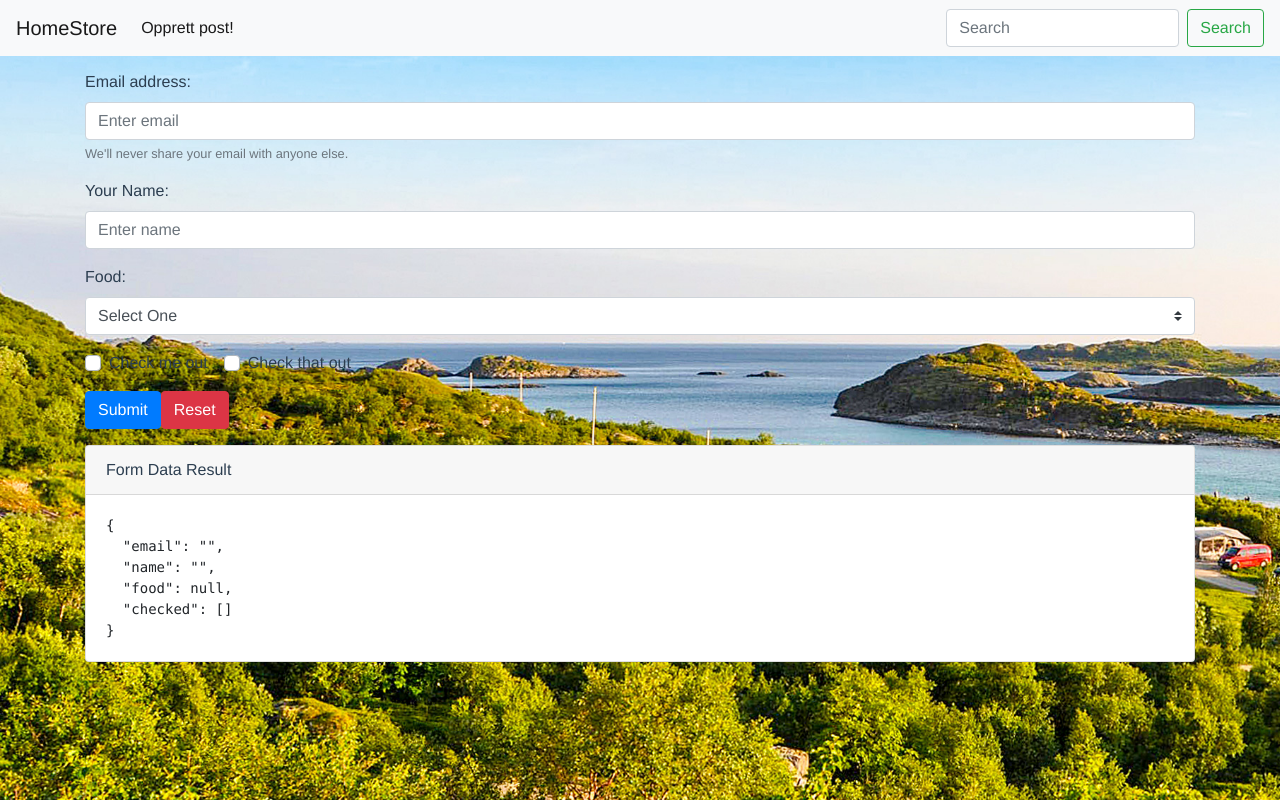
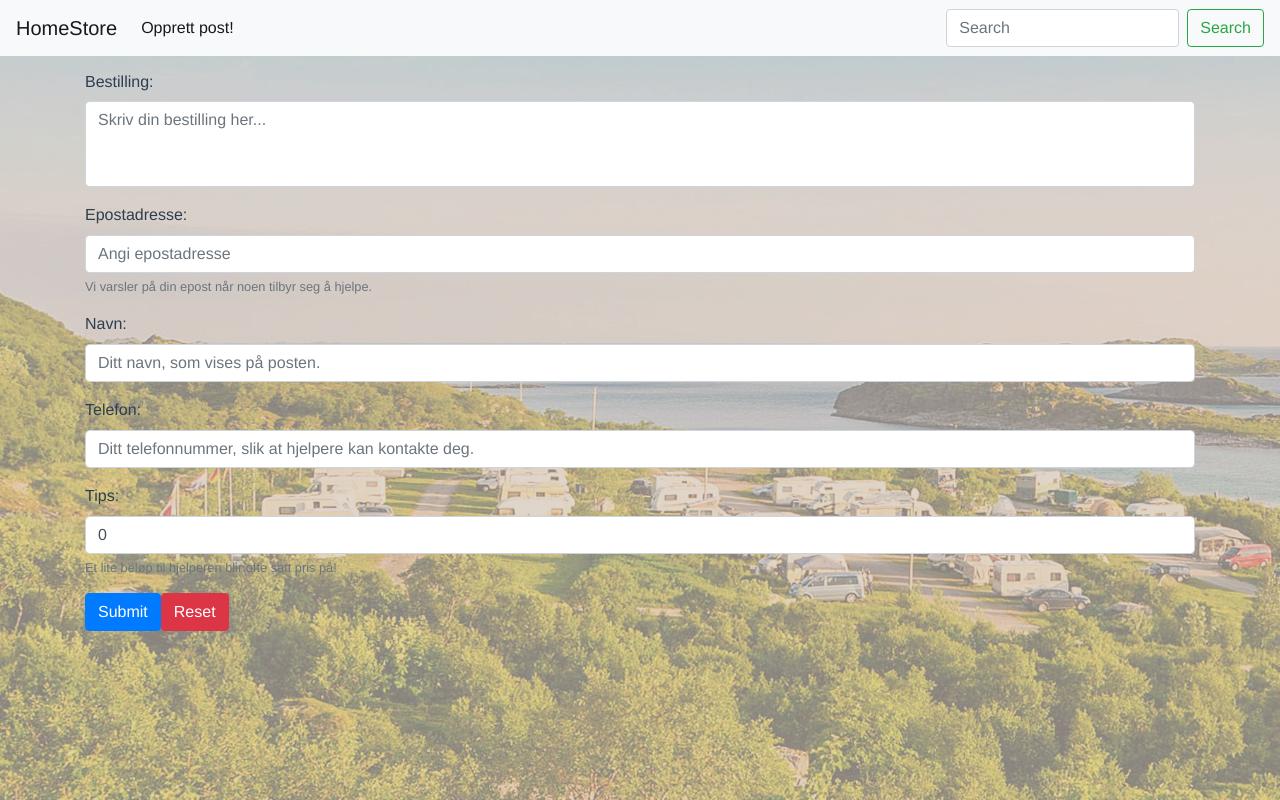
Before and after one commit to erikhm91/heimifra, a Vue app: page / in a window 1280 px wide. Both pictures are taken after a click on the link "Opprett post!". Built offline with nearby package versions, Linux system fonts and the light colour scheme.

Commit message:
added form for adding post and submitting to local list, and dynamically displaying post data

```diff
--- a/package.json
+++ b/package.json
@@ -11,7 +11,8 @@
     "bootstrap": "^4.4.1",
     "bootstrap-vue": "^2.7.0",
     "core-js": "^3.6.4",
-    "vue": "^2.6.11"
+    "vue": "^2.6.11",
+    "vuex": "^3.1.3"
   },
   "devDependencies": {
     "@vue/cli-plugin-babel": "^4.2.0",
--- a/public/index.html
+++ b/public/index.html
@@ -16,11 +16,3 @@
     <!-- built files will be auto injected -->
   </body>
 </html>
-
-<style>
-.body{
-  background-image: url('~@/assets/bobil.jpg');
-}
-
-
-</style>
--- a/src/App.vue
+++ b/src/App.vue
@@ -1,26 +1,25 @@
 <template>
   <div id="app">
 
-    <hs-header class="" @component="setActiveView"></hs-header>
+    <hs-header></hs-header>
 
-     <div class="container">
-        <component :is="activeView"></component>
-      </div>
-          <!-- <message-container></message-container> -->
+    <div class="container">
+      <component :is="$store.getters.activeView"></component>
+    </div>
+    <!-- <message-container></message-container> -->
   </div>
 </template>
 
 <script>
-import MessageContainer from './components/MessageContainer.vue';
-import PostCreator from './components/PostCreator.vue';
-import Header from './components/Header.vue';
+import MessageContainer from "./components/MessageContainer.vue";
+import PostCreator from "./components/PostCreator.vue";
+import Header from "./components/Header.vue";
 export default {
-
-  name: 'App',
+  name: "App",
   data() {
     return {
-      activeView : 'message-container'
-    }
+      activeView: this.$store.getters.activeView
+    };
   },
   components: {
     hsHeader: Header,
@@ -32,7 +31,7 @@ export default {
       this.activeView = component;
     }
   }
-}
+};
 </script>
 
 <style>
@@ -42,12 +41,11 @@ export default {
   -moz-osx-font-smoothing: grayscale;
   /* text-align: center; */
   color: #2c3e50;
-
 }
 body {
- background-image: url('~@/assets/bobil.jpg');
+  background-image: url("~@/assets/bobil2.jpg");
   background-color: #cccccc;
-    background-attachment: fixed;
+  background-attachment: fixed;
   background-repeat: no-repeat;
   background-size: cover;
 
--- a/src/components/Header.vue
+++ b/src/components/Header.vue
@@ -63,7 +63,8 @@
 export default {
   methods: {
     navigateToComponent(component) {
-      this.$emit("component", component);
+      // this.$emit("component", component);
+      this.$store.commit('SET_ACTIVE_VIEW', component);
     }
   }
 
--- a/src/components/MessageContainer.vue
+++ b/src/components/MessageContainer.vue
@@ -2,9 +2,9 @@
     <div class="row">
       <div class="col-md-3 col-1"></div>
 
-      <div class="col-md-6 col-10">
+      <div class="col-md-6 col-10" v-if="test">
         <b-card-group deck>
-          <home-store-post class="col-12 mt-3 button" v-for="(post, i) in postArray" v-bind:key="i"></home-store-post>
+          <home-store-post class="col-12 mt-3 button" v-for="(post, i) in postArray" v-bind:key="i" :post="post"></home-store-post>
         </b-card-group>
       </div>
 
@@ -17,7 +17,8 @@ import Post from "./Post.vue";
 export default {
   data() {
     return {
-      postArray: [1, 2, 3]
+      postArray: this.$store.getters.postArray,
+      test: true
     };
   },
   components: {
--- a/src/components/Post.vue
+++ b/src/components/Post.vue
@@ -1,7 +1,11 @@
 <template>
   <div>
     <b-card border-variant="light" header="Post" class="text-center">
-      <b-card-text>Lorem ipsum dolor sit amet, consectetur adipiscing elit.</b-card-text>
+      <b-card-text>{{post.text}}</b-card-text>
+      <p>Navn: {{post.name}}</p>
+      <p>Epost: {{post.email}}</p>
+      <p>Tlf: {{post.tlf}}</p>
+      <p>Tips: {{post.tips}}</p>
       <div class="text-right">
           <button class="btn btn-primary">La meg hjelpe!</button>
       </div>
@@ -9,9 +13,23 @@
   </div>
 </template>
 
+<script>
+export default {
+  props: {
+    post: {
+      type: Object,
+      required: false
+      // post: {
+      //   email: '',
+      //   name: '',
+      //   tlf: '',
+      //   tips: 0,
+      //   order: '',
+    }
+  }
 
-<script>
-export default {};
+
+};
 </script>
 
 <style scoped>
--- a/src/components/PostCreator.vue
+++ b/src/components/PostCreator.vue
@@ -1,43 +1,72 @@
 <template>
   <div>
-    <div>
+    <div class="">
       <b-form @submit="onSubmit" @reset="onReset" v-if="show">
+
+         <b-form-group
+          id="input-group-1"
+          label="Bestilling:"
+        >
+         <b-form-textarea
+          id="textarea"
+          v-model="post.text"
+          placeholder="Skriv din bestilling her..."
+          rows="3"
+          max-rows="6"
+        ></b-form-textarea>
+         </b-form-group>
+
         <b-form-group
-          id="input-group-1"
-          label="Email address:"
-          label-for="input-1"
-          description="We'll never share your email with anyone else."
+          id="input-group-2"
+          label="Epostadresse:"
+          label-for="input-2"
+          description="Vi varsler på din epost når noen tilbyr seg å hjelpe."
         >
           <b-form-input
-            id="input-1"
-            v-model="form.email"
+            id="input-2"
+            v-model="post.email"
             type="email"
             required
-            placeholder="Enter email"
+            placeholder="Angi epostadresse"
           ></b-form-input>
         </b-form-group>
 
-        <b-form-group id="input-group-2" label="Your Name:" label-for="input-2">
-          <b-form-input id="input-2" v-model="form.name" required placeholder="Enter name"></b-form-input>
+        <b-form-group id="input-group-3" label="Navn:" label-for="input-3">
+          <b-form-input id="input-3" v-model="post.name" required placeholder="Ditt navn, som vises på posten."></b-form-input>
+        </b-form-group>
+         <b-form-group id="input-group-4" label="Telefon:" label-for="input-4">
+          <b-form-input id="input-4" v-model="post.tlf" required placeholder="Ditt telefonnummer, slik at hjelpere kan kontakte deg."></b-form-input>
         </b-form-group>
 
-        <b-form-group id="input-group-3" label="Food:" label-for="input-3">
+
+          <b-form-group id="input-group-5" label="Tips:" label-for="input-5"
+          description="Et lite beløp til hjelperen blir ofte satt pris på!"
+          >
+          <b-form-input
+            id="input-5"
+            v-model="post.tips"
+            type="number"
+            placeholder="Tips?"
+          ></b-form-input>
+          </b-form-group>
+
+        <!-- <b-form-group id="input-group-3" label="Food:" label-for="input-3">
           <b-form-select id="input-3" v-model="form.food" :options="foods" required></b-form-select>
-        </b-form-group>
+        </b-form-group>-->
 
-        <b-form-group id="input-group-4">
+        <!--  <b-form-group id="input-group-4">
           <b-form-checkbox-group v-model="form.checked" id="checkboxes-4">
             <b-form-checkbox value="me">Check me out</b-form-checkbox>
             <b-form-checkbox value="that">Check that out</b-form-checkbox>
           </b-form-checkbox-group>
-        </b-form-group>
+        </b-form-group>-->
 
         <b-button type="submit" variant="primary">Submit</b-button>
         <b-button type="reset" variant="danger">Reset</b-button>
       </b-form>
-      <b-card class="mt-3" header="Form Data Result">
-        <pre class="m-0">{{ form }}</pre>
-      </b-card>
+      <!-- <b-card class="mt-3" header="Form Data Result">
+        <pre class="m-0">{{ post }}</pre>
+      </b-card> -->
     </div>
   </div>
 </template>
@@ -46,34 +75,28 @@
 export default {
   data() {
     return {
-      form: {
-        email: "",
-        name: "",
-        food: null,
-        checked: []
+      post: {
+        email: '',
+        name: '',
+        tlf: '',
+        tips: 0,
+        text: ''
       },
-      foods: [
-        { text: "Select One", value: null },
-        "Carrots",
-        "Beans",
-        "Tomatoes",
-        "Corn"
-      ],
       show: true
     };
   },
   methods: {
-    onSubmit(evt) {
-      evt.preventDefault();
-      alert(JSON.stringify(this.form));
+    onSubmit() {
+      // evt.preventDefault();
+      // alert(JSON.stringify(this.post));
+      this.$store.commit('ADD_POST', this.post);
+
     },
     onReset(evt) {
       evt.preventDefault();
       // Reset our form values
-      this.form.email = "";
-      this.form.name = "";
-      this.form.food = null;
-      this.form.checked = [];
+      this.post.email = "";
+      this.post.name = "";
       // Trick to reset/clear native browser form validation state
       this.show = false;
       this.$nextTick(() => {
--- /dev/null
+++ b/src/store/store.js
@@ -0,0 +1,27 @@
+import Vue from 'vue';
+import Vuex from 'vuex';
+
+Vue.use(Vuex);
+
+export const store = new Vuex.Store({
+    strict:true,
+    state: {
+        postArray: [],
+        activeView: 'message-container'
+
+    },
+
+    mutations: {
+        ADD_POST(state, postObj) {
+            state.postArray.push(postObj);
+        },
+        SET_ACTIVE_VIEW(state, activeView) {
+            state.activeView = activeView;
+        }
+    },
+
+    getters: {
+        postArray : state => state.postArray,
+        activeView : state => state.activeView
+    }
+})
```
Also changed, not shown: src/main.js (+5 -3 lines), src/assets/bobil2.jpg (added), 1 other file (tests, documents, lock files or other folders).
